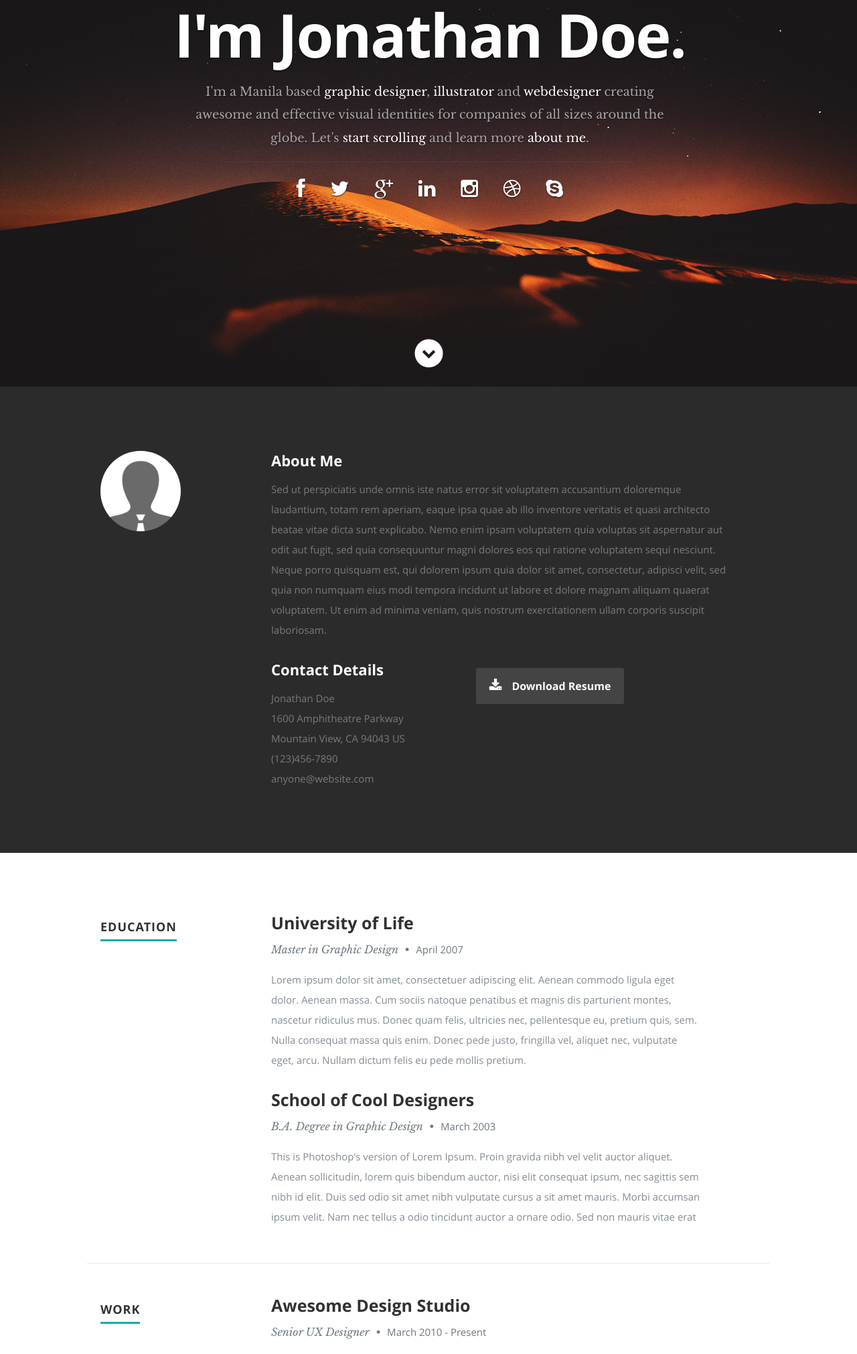
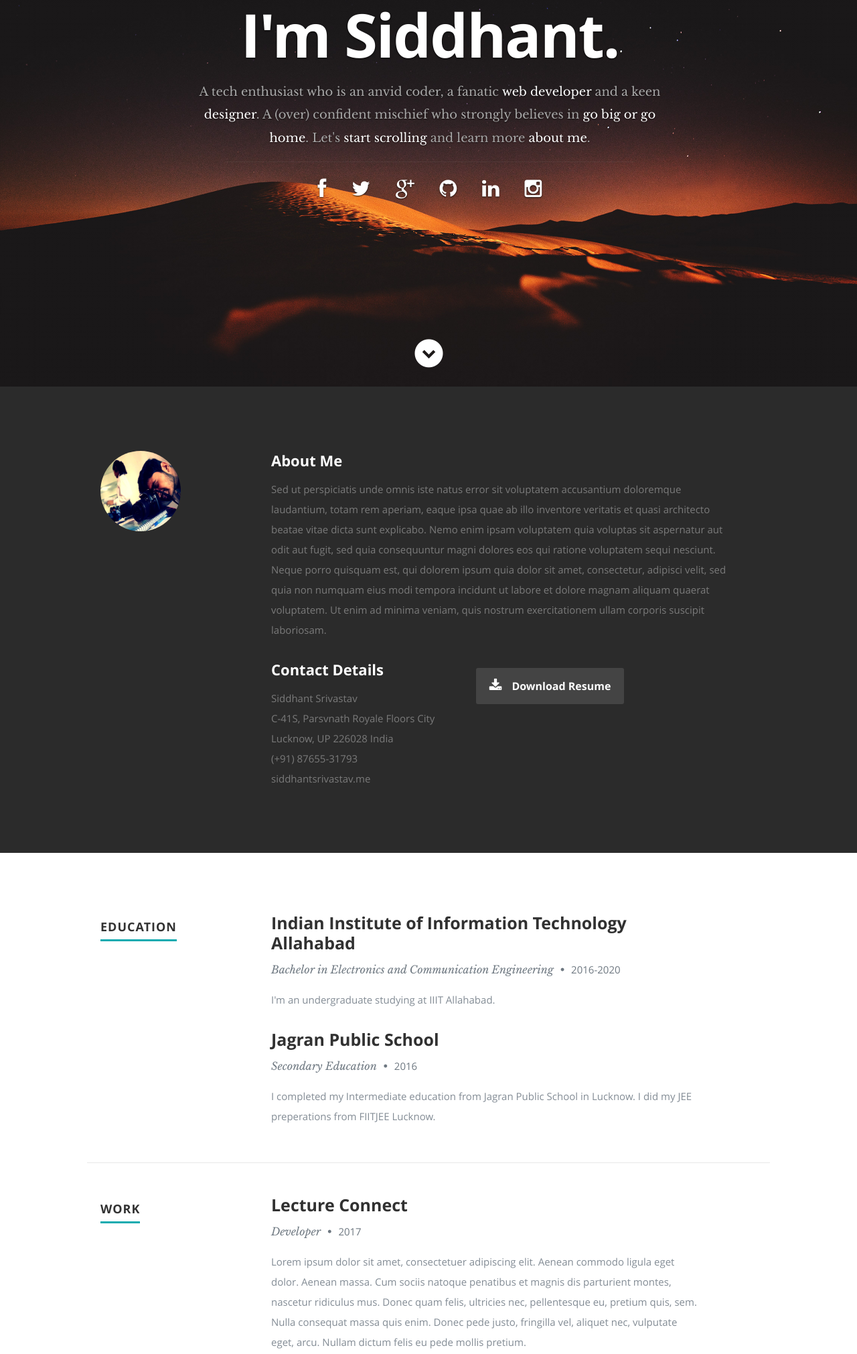
Before and after one commit to WickedBrat/wickedbrat.github.io, a plain HTML site: page index.html in a window 1280 px wide. Shown: the part 223-2244 px from the top of the page at 67% size. Drawn offline with nearby package versions, Linux system fonts and the light colour scheme.

Commit message:
Updated homepage

```diff
--- a/index.html
+++ b/index.html
@@ -7,7 +7,7 @@
    <!--- Basic Page Needs
    ================================================== -->
    <meta charset="utf-8">
-	<title>Ceevee - Free Responsive HTML5/CSS3 Template</title>
+	<title>WickedBrat | Welcome</title>
 	<meta name="description" content="">
 	<meta name="author" content="">
 
@@ -56,19 +56,18 @@
 
       <div class="row banner">
          <div class="banner-text">
-            <h1 class="responsive-headline">I'm Jonathan Doe.</h1>
-            <h3>I'm a Manila based <span>graphic designer</span>, <span>illustrator</span> and <span>webdesigner</span> creating awesome and
-            effective visual identities for companies of all sizes around the globe. Let's <a class="smoothscroll" href="#about">start scrolling</a>
+            <h1 class="responsive-headline">I'm Siddhant.</h1>
+            <h3>A tech enthusiast who is an anvid coder, a fanatic <span>web developer</span> and a keen <span>designer</span>. A (over) confident mischief who strongly believes in <span>go big or go home</span>.
+             Let's <a class="smoothscroll" href="#about">start scrolling</a>
             and learn more <a class="smoothscroll" href="#about">about me</a>.</h3>
             <hr />
             <ul class="social">
-               <li><a href="#"><i class="fa fa-facebook"></i></a></li>
-               <li><a href="#"><i class="fa fa-twitter"></i></a></li>
-               <li><a href="#"><i class="fa fa-google-plus"></i></a></li>
-               <li><a href="#"><i class="fa fa-linkedin"></i></a></li>
-               <li><a href="#"><i class="fa fa-instagram"></i></a></li>
-               <li><a href="#"><i class="fa fa-dribbble"></i></a></li>
-               <li><a href="#"><i class="fa fa-skype"></i></a></li>
+               <li><a href="https://www.fb.com/siddhant.srivastav.3"><i class="fa fa-facebook"></i></a></li>
+               <li><a href="https://twitter.com/siddhantisme"><i class="fa fa-twitter"></i></a></li>
+               <li><a href="https://plus.google.com/118072629052001944090"><i class="fa fa-google-plus"></i></a></li>
+               <li><a href="https://www.github.com/WickedBrat"><i class="fa fa-github"></i></a></li>
+               <li><a href="https://www.linkedin.com/in/siddhant-srivastav-347697137/"><i class="fa fa-linkedin"></i></a></li>
+               <li><a href="https://instagram.com/siddhantisme"><i class="fa fa-instagram"></i></a></li>
             </ul>
          </div>
       </div>
@@ -88,7 +87,7 @@
 
          <div class="three columns">
 
-            <img class="profile-pic"  src="images/profilepic.jpg" alt="" />
+            <img class="profile-pic"  src="images/sid.jpg" alt="" />
 
          </div>
 
@@ -110,19 +109,19 @@
 
                   <h2>Contact Details</h2>
                   <p class="address">
-						   <span>Jonathan Doe</span><br>
-						   <span>1600 Amphitheatre Parkway<br>
-						         Mountain View, CA 94043 US
+						   <span>Siddhant Srivastav</span><br>
+						   <span>C-41S, Parsvnath Royale Floors City<br>
+						         Lucknow, UP 226028 India
                      </span><br>
-						   <span>(123)456-7890</span><br>
-                     <span>anyone@website.com</span>
+						   <span>(+91) 87655-31793</span><br>
+                     <span>siddhantsrivastav.me</span>
 					   </p>
 
                </div>
 
                <div class="columns download">
                   <p>
-                     <a href="#" class="button"><i class="fa fa-download"></i>Download Resume</a>
+                     <a href="./resume.pdf" class="button"><i class="fa fa-download"></i>Download Resume</a>
                   </p>
                </div>
 
@@ -153,14 +152,11 @@
 
                <div class="twelve columns">
 
-                  <h3>University of Life</h3>
-                  <p class="info">Master in Graphic Design <span>&bull;</span> <em class="date">April 2007</em></p>
+                  <h3>Indian Institute of Information Technology Allahabad</h3>
+                  <p class="info">Bachelor in Electronics and Communication Engineering <span>&bull;</span> <em class="date">2016-2020</em></p>
 
                   <p>
-                  Lorem ipsum dolor sit amet, consectetuer adipiscing elit. Aenean commodo ligula eget dolor. Aenean massa.
-                  Cum sociis natoque penatibus et magnis dis parturient montes, nascetur ridiculus mus. Donec quam felis,
-                  ultricies nec, pellentesque eu, pretium quis, sem. Nulla consequat massa quis enim.
-                  Donec pede justo, fringilla vel, aliquet nec, vulputate eget, arcu. Nullam dictum felis eu pede mollis pretium.
+                  I'm an undergraduate studying at IIIT Allahabad.
                   </p>
 
                </div>
@@ -171,14 +167,11 @@
 
                <div class="twelve columns">
 
-                  <h3>School of Cool Designers</h3>
-                  <p class="info">B.A. Degree in Graphic Design <span>&bull;</span> <em class="date">March 2003</em></p>
+                  <h3>Jagran Public School</h3>
+                  <p class="info">Secondary Education <span>&bull;</span> <em class="date">2016</em></p>
 
                   <p>
-                  This is Photoshop's version  of Lorem Ipsum. Proin gravida nibh vel velit auctor aliquet.
-                  Aenean sollicitudin, lorem quis bibendum auctor, nisi elit consequat ipsum, nec sagittis sem
-                  nibh id elit. Duis sed odio sit amet nibh vulputate cursus a sit amet mauris. Morbi accumsan
-                  ipsum velit. Nam nec tellus a odio tincidunt auctor a ornare odio. Sed non  mauris vitae erat
+                  I completed my Intermediate education from Jagran Public School in Lucknow. I did my JEE preperations from FIITJEE Lucknow.
                   </p>
 
                </div>
@@ -204,8 +197,8 @@
 
                <div class="twelve columns">
 
-                  <h3>Awesome Design Studio</h3>
-                  <p class="info">Senior UX Designer <span>&bull;</span> <em class="date">March 2010 - Present</em></p>
+                  <h3>Lecture Connect</h3>
+                  <p class="info">Developer <span>&bull;</span> <em class="date">2017</em></p>
 
                   <p>
                   Lorem ipsum dolor sit amet, consectetuer adipiscing elit. Aenean commodo ligula eget dolor. Aenean massa.
@@ -250,12 +243,6 @@
          </div>
 
          <div class="nine columns main-col">
-
-            <p>Sed ut perspiciatis unde omnis iste natus error sit voluptatem accusantium doloremque laudantium, totam rem aperiam,
-            eaque ipsa quae ab illo inventore veritatis et quasi architecto beatae vitae dicta sunt explicabo. Nemo enim ipsam
-            voluptatem quia voluptas sit aspernatur aut odit aut fugit, sed quia consequuntur magni dolores eos qui ratione
-            voluptatem sequi nesciunt.
-            </p>
 
 				<div class="bars">
 
```
Also changed, not shown: images/sid.jpg (added).
